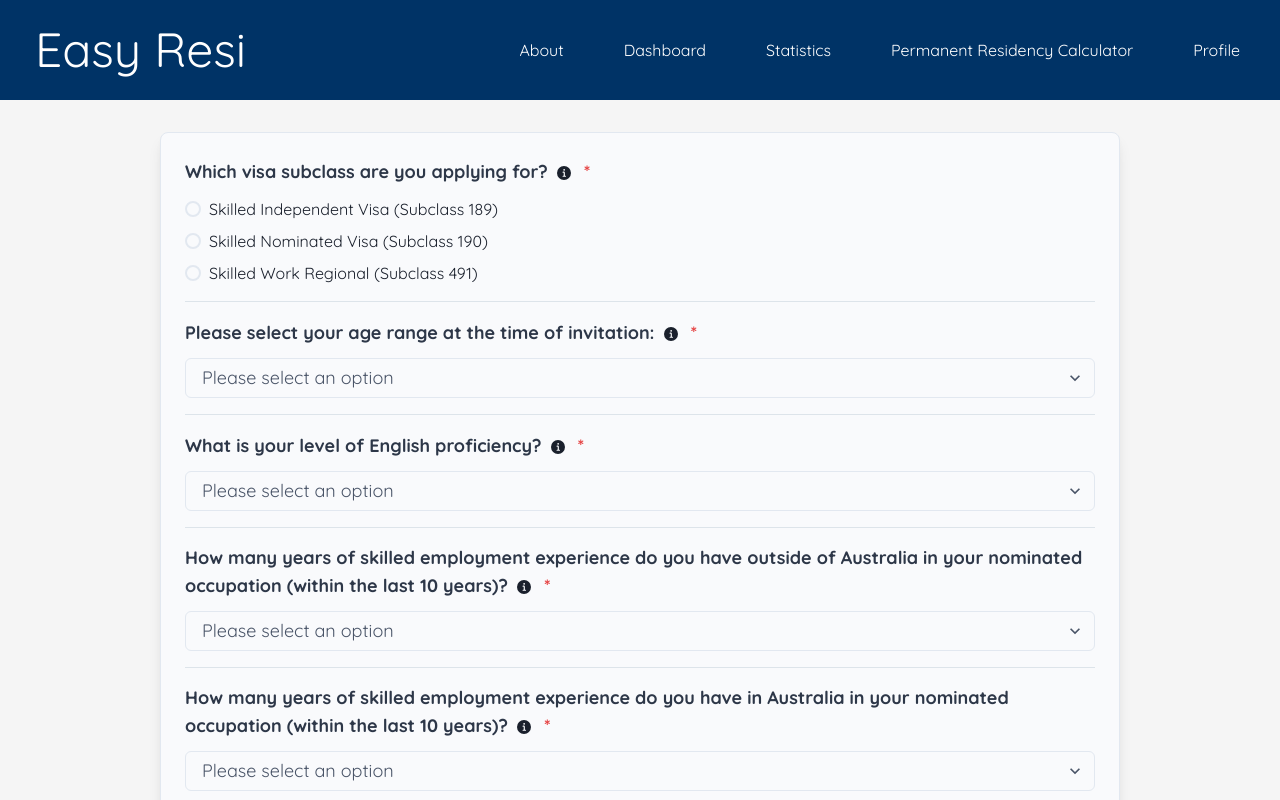
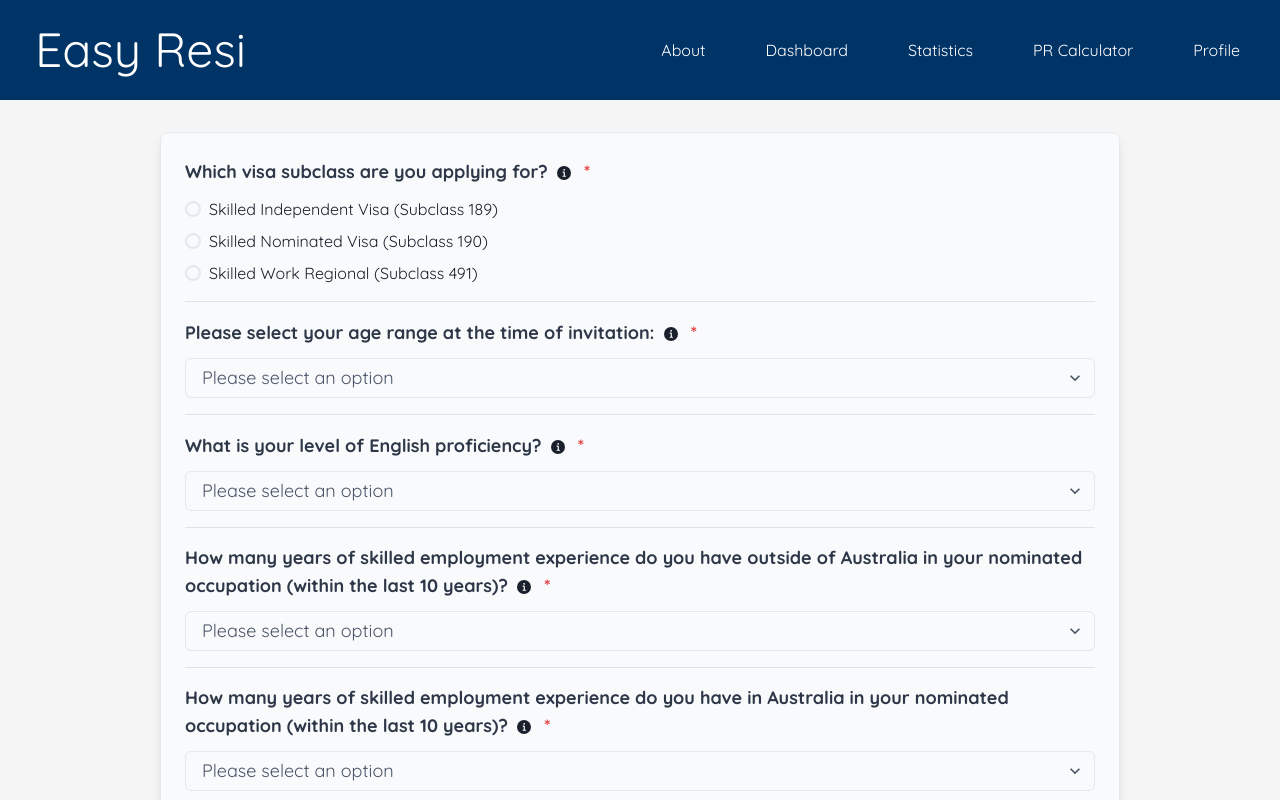
Before and after one commit to chaoskid/easyresi, a React (Create React App) app in the folder frontend/: page /questionnaire in a window 1280 px wide. Shown: the top 800 px of the page. Built offline with nearby package versions, Linux system fonts and the light colour scheme; no server answers.

Commit message:
Updated codebase by fixing admin navbar settings section

```diff
--- a/frontend/src/components/AdminNavbar.js
+++ b/frontend/src/components/AdminNavbar.js
@@ -81,7 +81,7 @@ const AdminNavbar = () => {
                             <Link to="/account" style={{ color: '#333333', textDecoration: 'none' }}>Account</Link>
                         </MenuItem>
                         <MenuItem>
-                            <Link to="/settings" style={{ color: '#333333', textDecoration: 'none' }}>Settings</Link>
+                            <Link to="/displaysettings" style={{ color: '#333333', textDecoration: 'none' }}>Settings</Link>
                         </MenuItem>
 
                         {/* To Do: "Are you sure you want to log out?" button and session/local storage clean */}
--- a/frontend/src/components/Navbar.js
+++ b/frontend/src/components/Navbar.js
@@ -74,7 +74,7 @@ const Navbar = () => {
                         transition="background-color 0.3s"
                         _hover={{ bg: "#008080", borderRadius: "10px" }}
                     >
-                        Permanent Residency Calculator
+                        PR Calculator
                     </Text>
                 </Link>
 
```
